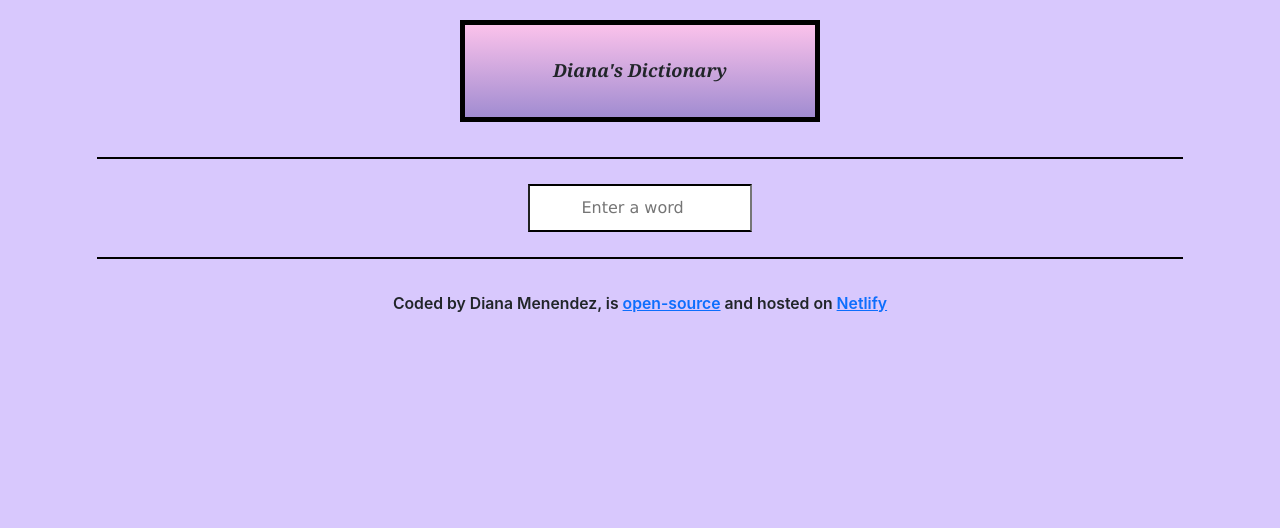
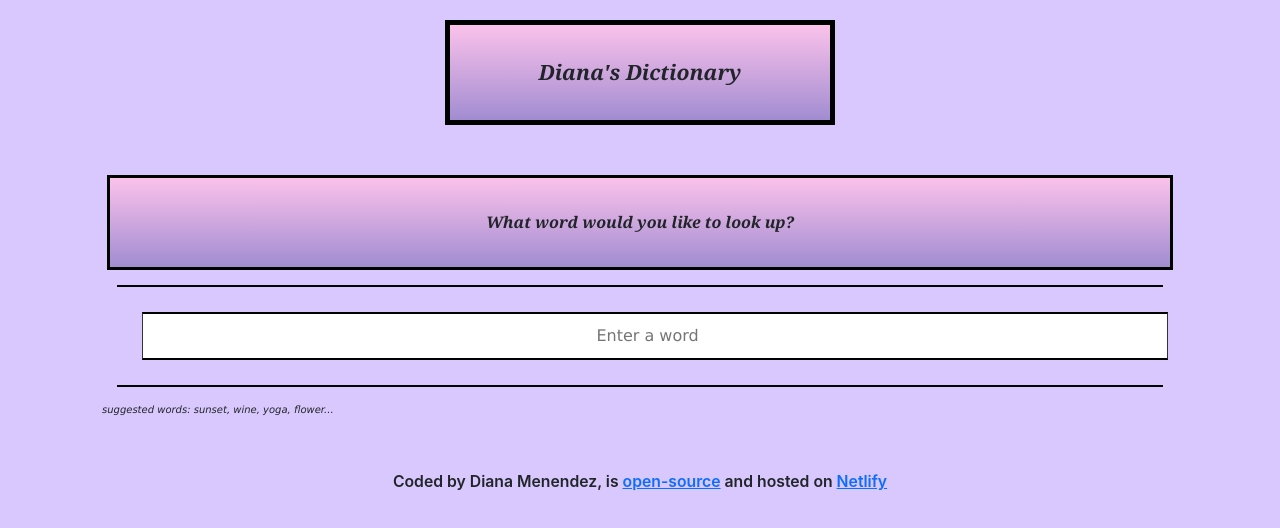
Before and after one commit to itsdianaa21/dictionary-project, a React (Create React App) app: page / in a window 1280 px wide. Shown: the top 528 px of the page. Built offline with nearby package versions, Linux system fonts and the light colour scheme; no server answers.

Commit message:
added css styling to each file

```diff
--- a/src/App.css
+++ b/src/App.css
@@ -4,7 +4,7 @@
 
 .App header {
   margin: 0 auto;
-  padding: 20px;
+  padding: 15px 0;
   display: block;
   text-align: center;
   max-width: 400px;
@@ -17,13 +17,13 @@
   font-weight: 600;
 }
 
-h1 {
+.App h1 {
   font-family: Georgia, "Times New Roman", Times, serif;
   font-style: italic;
   font-weight: 900;
-  font-size: 18px;
+  font-size: 21px;
   border: 5px solid black;
-  margin: 0 auto;
+  margin: 5px;
   padding: 35px;
   background: linear-gradient(to top, #a18cd1 0%, #fbc2eb 100%);
 }
--- a/src/App.js
+++ b/src/App.js
@@ -9,7 +9,7 @@
           <h1>Diana's Dictionary</h1>
         </header>
         <main>
-          <Dictionary />
+          <Dictionary defaultKeyword="Hello" />
         </main>
         <footer>
           <small>
--- a/src/Dictionary.css
+++ b/src/Dictionary.css
@@ -8,3 +8,21 @@
   text-align: center;
   border-block: 2px solid black;
 }
+.Dictionary h1 {
+  text-align: center;
+  border-width: 3px;
+  font-size: 16px;
+}
+.Dictionary section {
+  padding: 20px;
+  margin: 5px 0;
+}
+.Dictionary input {
+  width: 100%;
+  padding: 5px 4px;
+  border: 1px solid #333;
+}
+.Dictionary .hint {
+  font-size: 10px;
+  margin-top: 5px;
+}
--- a/src/Dictionary.js
+++ b/src/Dictionary.js
@@ -3,17 +3,21 @@
 import Results from "./Results";
 import "./Dictionary.css";
 
-export default function Dictionary() {
-  let [keyword, setKeyword] = useState("book");
+export default function Dictionary(props) {
+  let [keyword, setKeyword] = useState(props.defaultKeyword);
   let [results, setResults] = useState(null);
+  let [loaded, setLoaded] = useState(false);
 
   function handleResponse(response) {
     setResults(response.data[0]);
   }
 
-  function search(event) {
+  function handleSubmit(event) {
     event.preventDefault();
+    search();
+  }
 
+  function search() {
     // Documentation API: https://dictionaryapi.dev/e
     let apiUrl = `https://api.dictionaryapi.dev/api/v2/entries/en_US/${keyword}`;
     axios.get(apiUrl).then(handleResponse);
@@ -23,9 +27,17 @@
     setKeyword(event.target.value);
   }
 
+  function load() {
+    setLoaded(true);
+    search();
+  }
+
+  if (loaded) {
     return (
       <div className="Dictionary">
-        <form onSubmit={search}>
+        <section>
+          <h1>What word would you like to look up?</h1>
+          <form onSubmit={handleSubmit}>
             <div className="search-box">
               <input
                 type="search"
@@ -35,7 +47,15 @@
               />
             </div>
           </form>
+          <div className="hint">
+            suggested words: sunset, wine, yoga, flower...
+          </div>
+        </section>
         <Results results={results} />
       </div>
     );
+  } else {
+    load();
+    return "Loading";
   }
+}
--- a/src/Meaning.css
+++ b/src/Meaning.css
@@ -0,0 +1,11 @@
+.Meaning h3 {
+font-size: 24px;
+line-height: 1.5;
+font-weight: bold;
+text-transform: capitalize;
+}
+
+.Meaning .example {
+    color: #70757a;
+    font-style: italic;
+}
--- a/src/Meaning.js
+++ b/src/Meaning.js
@@ -11,11 +11,14 @@
         return (
           <div key={index}>
             <p>
-              <strong>Definition:</strong>
-              {definition.definition}
-              <br />
-              <strong>Example:</strong>
-              <em>{definition.example}</em>
+              <div className="definition">
+                Definition:
+                {definition.definition}
+              </div>
+              <div className="example">
+                Example:
+                {definition.example}
+              </div>
               <Synonyms synonyms={definition.synonyms} />
             </p>
           </div>
--- /dev/null
+++ b/src/Phonetic.css
@@ -0,0 +1,25 @@
+.Phonetic {
+  height: 60px;
+}
+
+.Phonetic a {
+  border: 1px solid #ddd;
+  color: black;
+  text-decoration: none;
+  padding: 10px 20px;
+  margin-right: 10px;
+  font-size: 12px;
+  font-weight: bold;
+  border-radius: 20px;
+  transition: all 150ms ease-in-out;
+}
+
+.Phonetic a:hover {
+  background-color: #a38ed1;
+  color: white;
+}
+
+.Phonetic .text {
+  opacity: 0.7;
+  font-weight: bold;
+}
--- a/src/Phonetic.js
+++ b/src/Phonetic.js
@@ -1,4 +1,5 @@
 import React from "react";
+import "./Phonetic.css";
 
 export default function Phonetic(props) {
   console.log(props.phonetic);
@@ -7,8 +8,7 @@
       <a href={props.phonetic.audio} target="_blank" rel="noreferrer">
         Listen
       </a>
-      <br />
-      {props.phonetic.text}
+      <span className="text">{props.phonetic.text}</span>
     </div>
   );
 }
--- a/src/Results.css
+++ b/src/Results.css
@@ -4,7 +4,13 @@
     font-weight: 900;
     font-size: 18px;
     border: 5px dotted black;
-    margin: 0 auto;
-    padding: 35px;
+    margin: 5px;
+    padding: 25px;
     background: linear-gradient(to top, #a18cd1 0%, #fbc2eb 100%);
 }
+
+h2 {
+    margin: 10px;
+    text-transform: capitalize;
+    font-size: 36px;
+}
--- /dev/null
+++ b/src/Synonyms.css
@@ -0,0 +1,10 @@
+.Synonyms {
+    margin: 30px 0 0;
+    padding: 0;
+}
+
+.Synonyms li {
+    font-size: 15px;
+    display: inline-block;
+    padding-right: 15px;
+}
--- a/src/Synonyms.js
+++ b/src/Synonyms.js
@@ -1,4 +1,5 @@
 import React from "react";
+import "./Synonyms.css"
 
 export default function Synonyms(props) {
   if (props.synonyms) {
```
Lines whose indentation alone changed are shown as unchanged.
